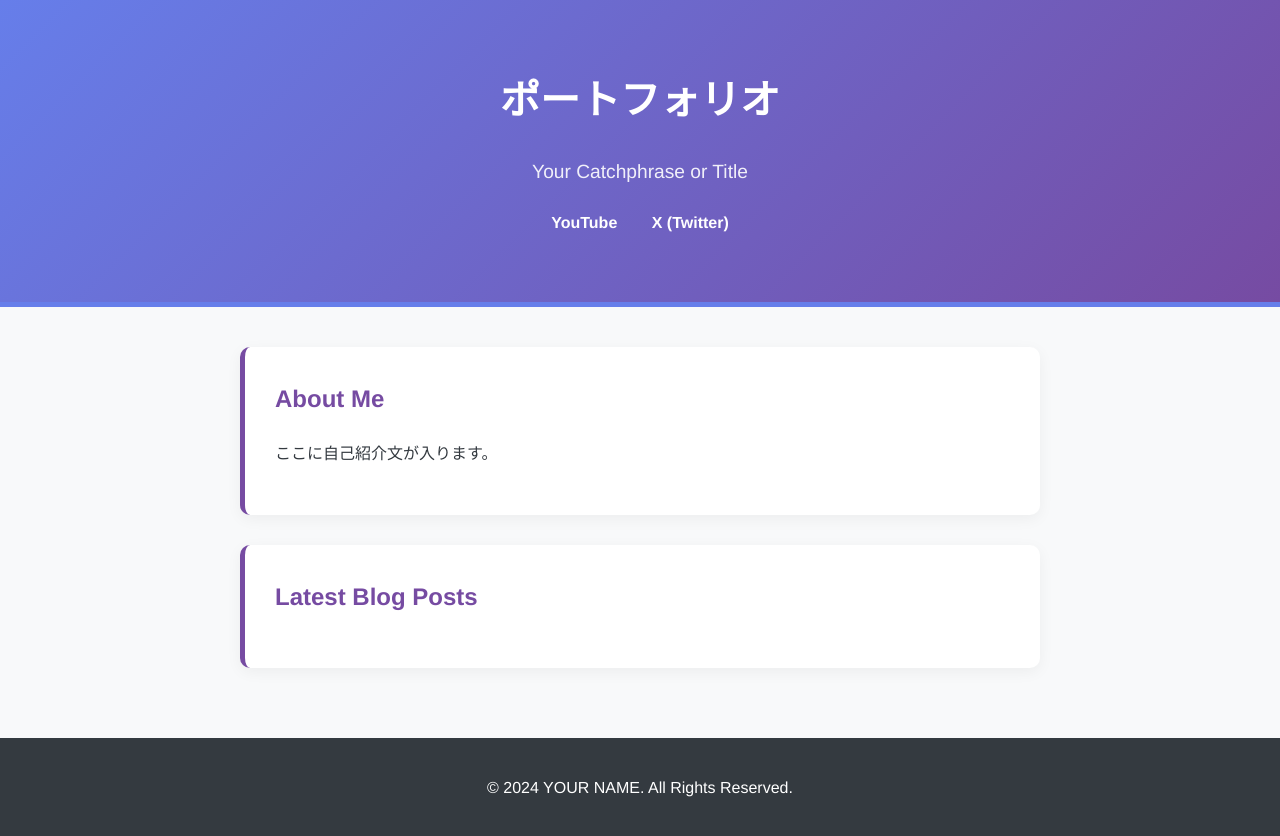
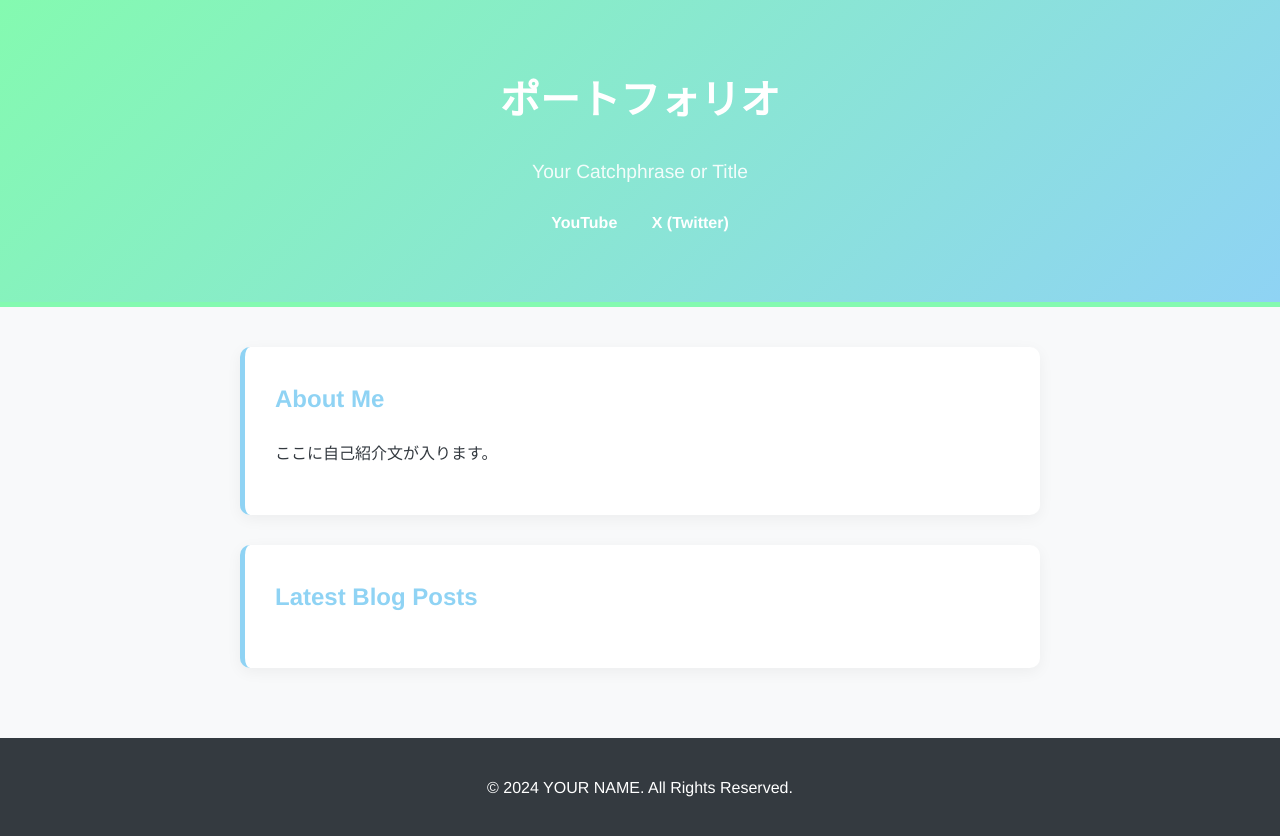
Before and after one commit to myGit-man/my-lp, a website with bundled scripts: page index.html in a window 1280 px wide. Built offline with nearby package versions, Linux system fonts and the light colour scheme.

Commit message:
Update site design to bright green gradient

```diff
--- a/style.css
+++ b/style.css
@@ -14,8 +14,8 @@ header {
     padding: 4rem 2rem;
     text-align: center;
     /* 美しいグラデーション */
-    background: linear-gradient(135deg, #667eea 0%, #764ba2 100%);
-    border-bottom: 5px solid #667eea;
+    background: linear-gradient(135deg, #84fab0 0%, #8fd3f4 100%); /* 明るいグリーン系グラデーション */
+    border-bottom: 5px solid #84fab0;
 }
 
 header h1 {
@@ -55,12 +55,12 @@ section {
     margin-bottom: 30px;
     border-radius: 10px;
     box-shadow: 0 4px 15px rgba(0, 0, 0, 0.05); /* 影をつけて立体感を出す */
-    border-left: 5px solid #764ba2;
+    border-left: 5px solid #8fd3f4;
 }
 
 section h2 {
     margin-top: 0;
-    color: #764ba2;
+    color: #8fd3f4;
 }
 
 /* フッター */
```
